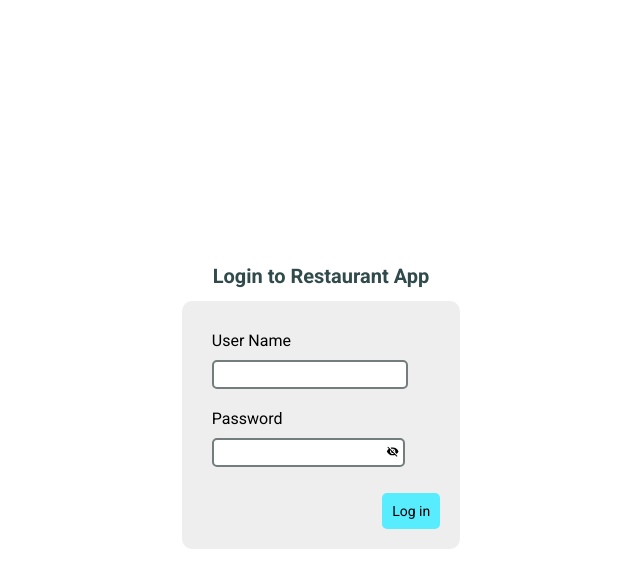
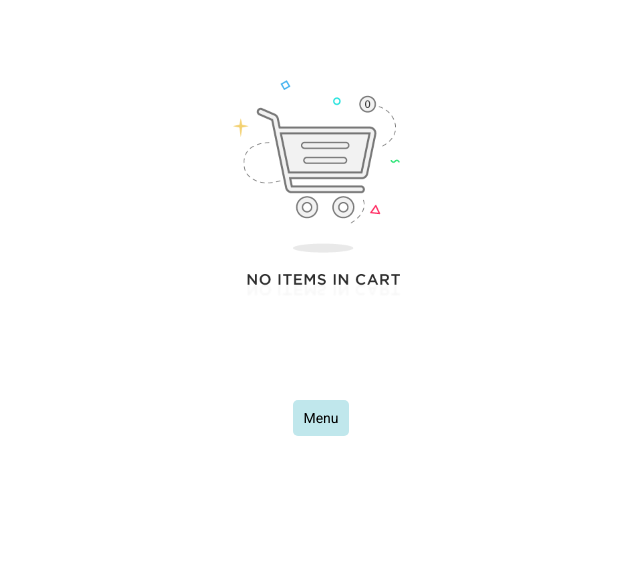
Before and after one commit to adnansumi98/restaurant-app, a React (Vite) app: page / in a window 1280 px wide. Shown: the top 588 px of the page, without its empty margins (319-959 px from the left). Built offline with nearby package versions, Linux system fonts and the light colour scheme.

Commit message:
Empty Cart view done

```diff
--- a/src/App.jsx
+++ b/src/App.jsx
@@ -1,6 +1,6 @@
-import "./App.css";
-import Login from "./components/Login";
+import './App.css';
+import Cart from './components/Cart';
 
-const App = () => <Login />;
+const App = () => <Cart />;
 
 export default App;
--- /dev/null
+++ b/src/components/Cart/CartItem.jsx
@@ -0,0 +1 @@
+import './';
--- /dev/null
+++ b/src/components/Cart/EmptyCart.css
@@ -0,0 +1,18 @@
+.empty-cart-container {
+  display: flex;
+  flex-direction: column;
+  justify-content: center;
+  align-items: center;
+}
+.empty-cart-image {
+  height: 400px;
+}
+
+.empty-cart-button {
+  border: transparent;
+  border-radius: 5px;
+  padding: 10px;
+  font-size: 14px;
+  font-family: 'Roboto';
+  background-color: #c0e7ec;
+}
--- /dev/null
+++ b/src/components/Cart/EmptyCart.jsx
@@ -0,0 +1,19 @@
+import { Link } from 'react-router-dom';
+import './EmptyCart.css';
+
+const EmptyCart = () => (
+  <div className="empty-cart-container">
+    <img
+      className="empty-cart-image"
+      src="../../../public/emptyCart.png"
+      alt="Empty Cart"
+    />
+    {/* <Link to="/"> */}
+    <button className="empty-cart-button" type="button">
+      Menu
+    </button>
+    {/* </Link> */}
+  </div>
+);
+
+export default EmptyCart;
--- /dev/null
+++ b/src/components/Cart/index.jsx
@@ -0,0 +1,6 @@
+import './index.css';
+import EmptyCart from './EmptyCart';
+
+const Cart = () => <EmptyCart />;
+
+export default Cart;
```
Also changed, not shown: public/emptyCart.png (added), src/components/Cart/CartItem.css (added), src/components/Cart/index.css (added), src/components/context/nameContext.jsx (added).
